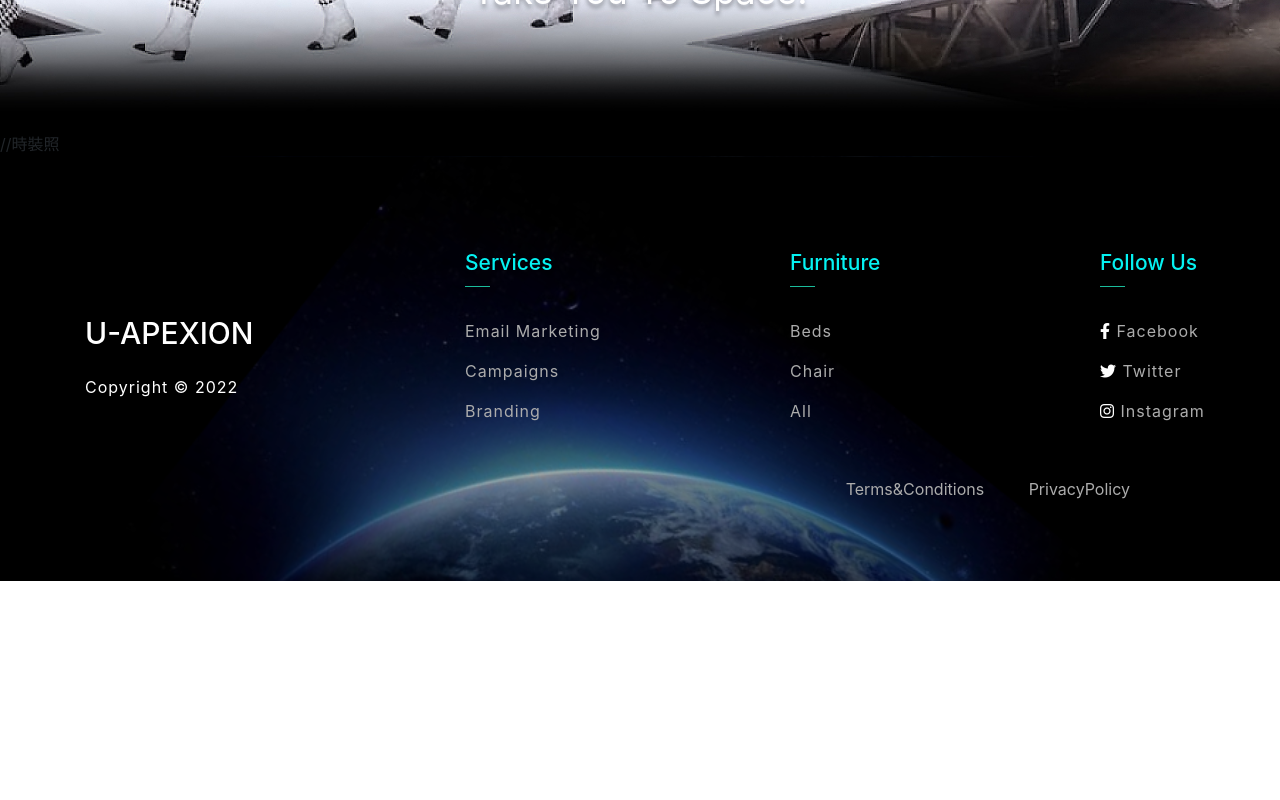
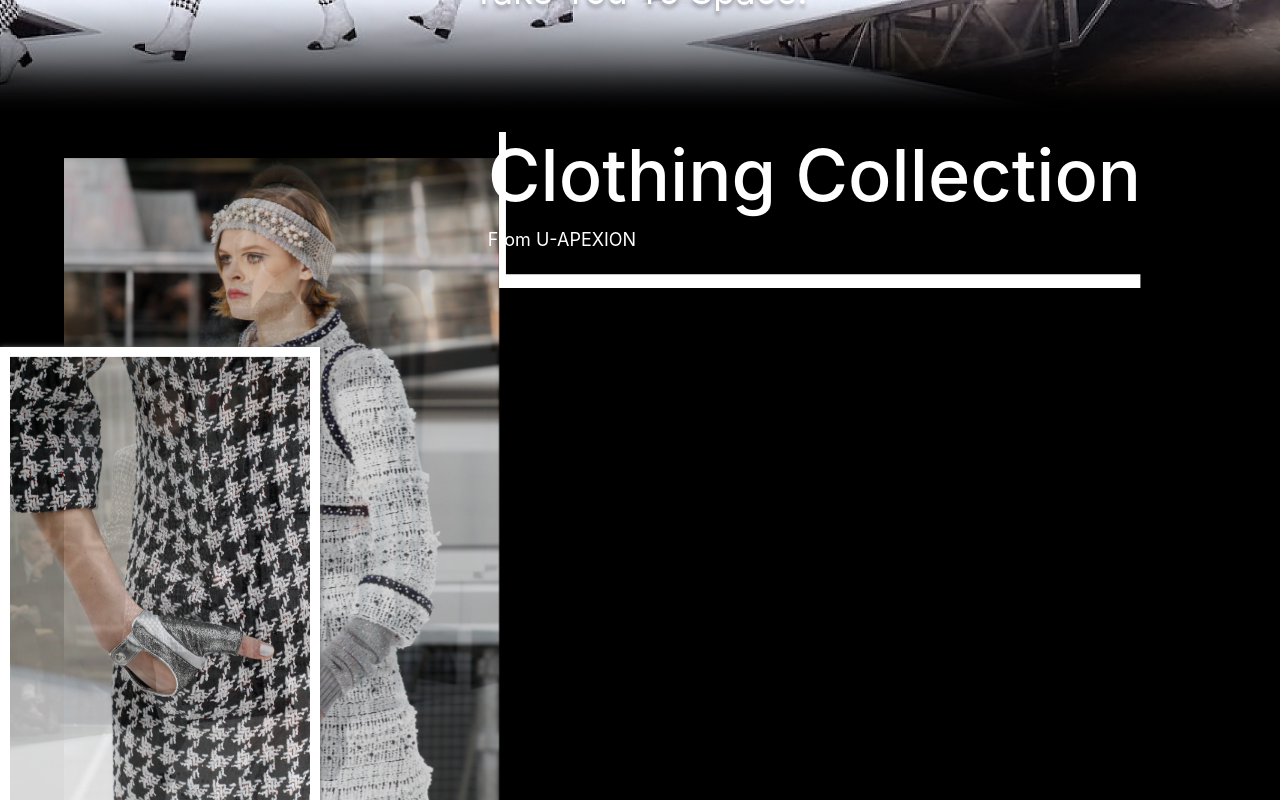
Before and after one commit to Jhih-Ting23472002/u-apexion-react, a React (Create React App) app: page /products in a window 1280 px wide. Shown: the part 660-1460 px from the top of the page. Before the commit the page ends 1241 px from the top, so only its background shows below. Built offline with nearby package versions, Linux system fonts and the light colour scheme.

Commit message:
周邊商品切版

```diff
--- a/src/pages/Products/Products.js
+++ b/src/pages/Products/Products.js
@@ -12,7 +12,55 @@ function Products() {
         </div>
         <img src="./product_img/product_01.jpg" alt="" />
       </div>
-      //時裝照
+      {/*-------時裝照--------------------------*/}
+      <div className="pr-home-fashion-img">
+
+        <div className="slider_container">
+          <div>
+            <img src="./product_img/_CHA0849.jpg" alt="" />
+          </div>
+          <div>
+            <img src="./product_img/_LLL6131.jpg" alt="" />
+          </div>
+          <div>
+            <img src="./product_img/_CHA1089.jpg" alt="" />
+          </div>
+          <div>
+            <img src="./product_img/_ARC0013.jpg" alt="" />
+          </div>
+          <div>
+            <img src="./product_img/_CHA0433.jpg" alt="" />
+          </div>
+        </div>
+        <div className="pr-home-fashion-div">
+          <svg
+            className="pr-home-fashion-svg"
+            width="642"
+            height="156"
+            viewBox="0 0 642 156"
+            fill="none"
+            xmlns="http://www.w3.org/2000/svg"
+          >
+            <path
+              fill-rule="evenodd"
+              clip-rule="evenodd"
+              d="M6.93835 0H0V155.993H641.406V142.181H6.93835V0Z"
+              fill="white"
+            />
+          </svg>
+          <div className="pr-home-fashion-txt">
+            <h2 className="pr-home-fashion-h2">Clothing Collection</h2>
+            <p className="pr-home-fashion-p">From U-APEXION</p>
+          </div>
+        </div>
+        <div class="slider_container2">
+          <div><img src="./product_img/_CHA0912.jpg" alt="" /></div>
+          <div><img src="./product_img/_LLL6122.jpg" alt="" /></div>
+          <div><img src="./product_img/_CHA2055.jpg" alt="" /></div>
+          <div><img src="./product_img/_ARC0233.jpg" alt="" /></div>
+          <div><img src="./product_img/_CHA0448.jpg" alt="" /></div>
+        </div>
+      </div>
     </article>
   );
 }
--- a/src/pages/Products/Products.scss
+++ b/src/pages/Products/Products.scss
@@ -2,75 +2,311 @@
 
 /* 第1段--------------------------------------------------------------------------------------- */
 
-.pr-home-mv-img{
+.pr-home-mv-img {
     position: relative;
-    >.pr-home-mv-p{
+
+    >.pr-home-mv-p {
         margin-top: 26%;
-        position: absolute;
-        width:100%;
+        position  : absolute;
+        width     : 100%;
         text-align: center;
-        >.pr-home-h2{
-            font-weight: 900;
-            font-size: 96px;
-            color: white;
-            line-height: 140%;
+
+        >.pr-home-h2 {
+            font-weight   : 900;
+            font-size     : 96px;
+            color         : white;
+            line-height   : 140%;
             text-transform: capitalize;
-            text-shadow: 0px 4px 4px rgba(0, 0, 0, 0.35);
+            text-shadow   : 0px 4px 4px rgba(0, 0, 0, 0.35);
         }
-        >.pr-home-p1{
-            font-size: 50px;
-            text-align: center;
+
+        >.pr-home-p1 {
+            font-size     : 50px;
+            text-align    : center;
             text-transform: capitalize;
-            color: #FFFFFF;
-            text-shadow: 0px 4px 4px rgba(0, 0, 0, 0.35);
+            color         : #FFFFFF;
+            text-shadow   : 0px 4px 4px rgba(0, 0, 0, 0.35);
         }
-        >.pr-home-p2{
-            font-size: 36px;
-            line-height: 140%;
-            text-align: center;
+
+        >.pr-home-p2 {
+            font-size     : 36px;
+            line-height   : 140%;
+            text-align    : center;
             text-transform: capitalize;
-            color: #FFFFFF;
-            text-shadow: 0px 4px 4px rgba(0, 0, 0, 0.35);
+            color         : #FFFFFF;
+            text-shadow   : 0px 4px 4px rgba(0, 0, 0, 0.35);
         }
     }
-    > img{
-        width: 100%;
+
+    >img {
+        width     : 100%;
         Object-fit: contain;
     }
 }
+
 @media screen and (max-width:375px) {
-    .pr-home-mv-img{
+    .pr-home-mv-img {
         position: relative;
-        >.pr-home-mv-p{
+
+        >.pr-home-mv-p {
             margin-top: 25%;
-            position: absolute;
-            width:100%;
+            position  : absolute;
+            width     : 100%;
             text-align: center;
-            >.pr-home-h2{
-                margin:0px;
-                font-weight: 900;
-                font-size: 20px;
-                color: white;
+
+            >.pr-home-h2 {
+                margin        : 0px;
+                font-weight   : 900;
+                font-size     : 20px;
+                color         : white;
                 text-transform: capitalize;
-                text-shadow: 0px 4px 4px rgba(0, 0, 0, 0.35);
+                text-shadow   : 0px 4px 4px rgba(0, 0, 0, 0.35);
             }
-            >.pr-home-p1{
-                margin:0px;
-                font-size: 14px;
-                text-align: center;
+
+            >.pr-home-p1 {
+                margin        : 0px;
+                font-size     : 14px;
+                text-align    : center;
                 text-transform: capitalize;
-                color: #FFFFFF;
-                text-shadow: 0px 4px 4px rgba(0, 0, 0, 0.35);
+                color         : #FFFFFF;
+                text-shadow   : 0px 4px 4px rgba(0, 0, 0, 0.35);
             }
-            >.pr-home-p2{
-                font-size: 14px;
-                text-align: center;
+
+            >.pr-home-p2 {
+                font-size     : 14px;
+                text-align    : center;
                 text-transform: capitalize;
-                color: #FFFFFF;
-                text-shadow: 0px 4px 4px rgba(0, 0, 0, 0.35);
+                color         : #FFFFFF;
+                text-shadow   : 0px 4px 4px rgba(0, 0, 0, 0.35);
             }
         }
 
     }
 }
+
 /* 第2段時裝照--------------------------------------------------------------------------------------- */
+.pr-home-fashion-img {
+    width   : 100%;
+    display       : flex;
+    position: relative;
+
+    >.pr-home-fashion-div {
+        display       : flex;
+        flex-direction: row-reverse;
+        margin-right  : 8%;
+
+        >.pr-home-fashion-svg {
+            position: relative;
+        }
+
+        >.pr-home-fashion-txt {
+            margin-left: 25px;
+            ;
+            position: absolute;
+
+            >.pr-home-fashion-h2 {
+                color    : #FFFFFF;
+                font-size: 72px;
+            }
+
+            >.pr-home-fashion-p {
+                color    : #FFFFFF;
+                font-size: 18px;
+            }
+        }
+    }
+
+    .slider_container {
+        display: block;
+        margin-left: 5%;
+        margin-top: 2%;
+
+        // top                   : 2%;
+        width                 : 34%;
+        height: 100vh;
+        position              : relative;
+
+        // overflow: hidden;
+    }
+
+    .slider_container div {
+        position: absolute;
+        width   : 100%;
+        top     : 0;
+        left    : 0;
+        opacity : 0;
+        filter  : alpha(opacity=0);
+
+        >img {
+            width: 100%;
+        }
+    }
+
+    // 設定動畫週期
+    .slider_container div {
+        -webkit-animation: round 25s linear infinite;
+        animation        : round 25s linear infinite;
+    }
+
+    @-webkit-keyframes round {
+        4% {
+            opacity: 1;
+            filter : alpha(opacity=100);
+            /* 0 - 1秒 淡入*/
+        }
+
+        20% {
+            opacity: 1;
+            filter : alpha(opacity=100);
+            /* 1- 5秒靜止*/
+        }
+
+        24% {
+            opacity: 0;
+            filter : alpha(opacity=0);
+            /* 5-6秒淡出*/
+        }
+    }
+
+    @keyframes round {
+        4% {
+            opacity: 1;
+            filter : alpha(opacity=100);
+            /* 0 - 1秒 淡入*/
+        }
+
+        20% {
+            opacity: 1;
+            filter : alpha(opacity=100);
+            /* 1- 5秒靜止*/
+        }
+
+        24% {
+            opacity: 0;
+            filter : alpha(opacity=0);
+            /* 5-6秒淡出*/
+        }
+    }
+
+    //每張圖片進場時間相隔5秒
+    .slider_container div:nth-child(5) {
+        -webkit-animation-delay: 0s;
+        animation-delay        : 0s;
+    }
+
+    .slider_container div:nth-child(4) {
+        -webkit-animation-delay: 5s;
+        animation-delay        : 5s;
+    }
+
+    .slider_container div:nth-child(3) {
+        -webkit-animation-delay: 10s;
+        animation-delay        : 10s;
+    }
+
+    .slider_container div:nth-child(2) {
+        -webkit-animation-delay: 15s;
+        animation-delay        : 15s;
+    }
+
+    .slider_container div:nth-child(1) {
+        -webkit-animation-delay: 20s;
+        animation-delay        : 20s;
+    }
+
+    .slider_container2 {
+        top                   : 26%;
+        width                 : 25%;
+        height: 80%;
+        position              : absolute;
+        border: 10px solid;
+        border-color: #fff;
+        box-shadow: #666 0 0 5px;
+
+    }
+
+    .slider_container2 div {
+        position: absolute;
+        width   : 100%;
+        top     : 0;
+        left    : 0;
+        opacity : 0;
+        filter  : alpha(opacity=0);
+
+        >img {
+            width: 100%;
+        }
+    }
+
+    // 設定動畫週期
+    .slider_container2 div {
+        -webkit-animation: round 25s linear infinite;
+        animation        : round 25s linear infinite;
+    }
+
+    @-webkit-keyframes round {
+        4% {
+            opacity: 1;
+            filter : alpha(opacity=100);
+            /* 0 - 1秒 淡入*/
+        }
+
+        20% {
+            opacity: 1;
+            filter : alpha(opacity=100);
+            /* 1- 5秒靜止*/
+        }
+
+        24% {
+            opacity: 0;
+            filter : alpha(opacity=0);
+            /* 5-6秒淡出*/
+        }
+    }
+
+    @keyframes round {
+        4% {
+            opacity: 1;
+            filter : alpha(opacity=100);
+            /* 0 - 1秒 淡入*/
+        }
+
+        20% {
+            opacity: 1;
+            filter : alpha(opacity=100);
+            /* 1- 5秒靜止*/
+        }
+
+        24% {
+            opacity: 0;
+            filter : alpha(opacity=0);
+            /* 5-6秒淡出*/
+        }
+    }
+
+    //每張圖片進場時間相隔5秒
+    .slider_container2 div:nth-child(5) {
+        -webkit-animation-delay: 0s;
+        animation-delay        : 0s;
+    }
+
+    .slider_container2 div:nth-child(4) {
+        -webkit-animation-delay: 5s;
+        animation-delay        : 5s;
+    }
+
+    .slider_container2 div:nth-child(3) {
+        -webkit-animation-delay: 10s;
+        animation-delay        : 10s;
+    }
+
+    .slider_container2 div:nth-child(2) {
+        -webkit-animation-delay: 15s;
+        animation-delay        : 15s;
+    }
+
+    .slider_container2 div:nth-child(1) {
+        -webkit-animation-delay: 20s;
+        animation-delay        : 20s;
+    }
+}
```
